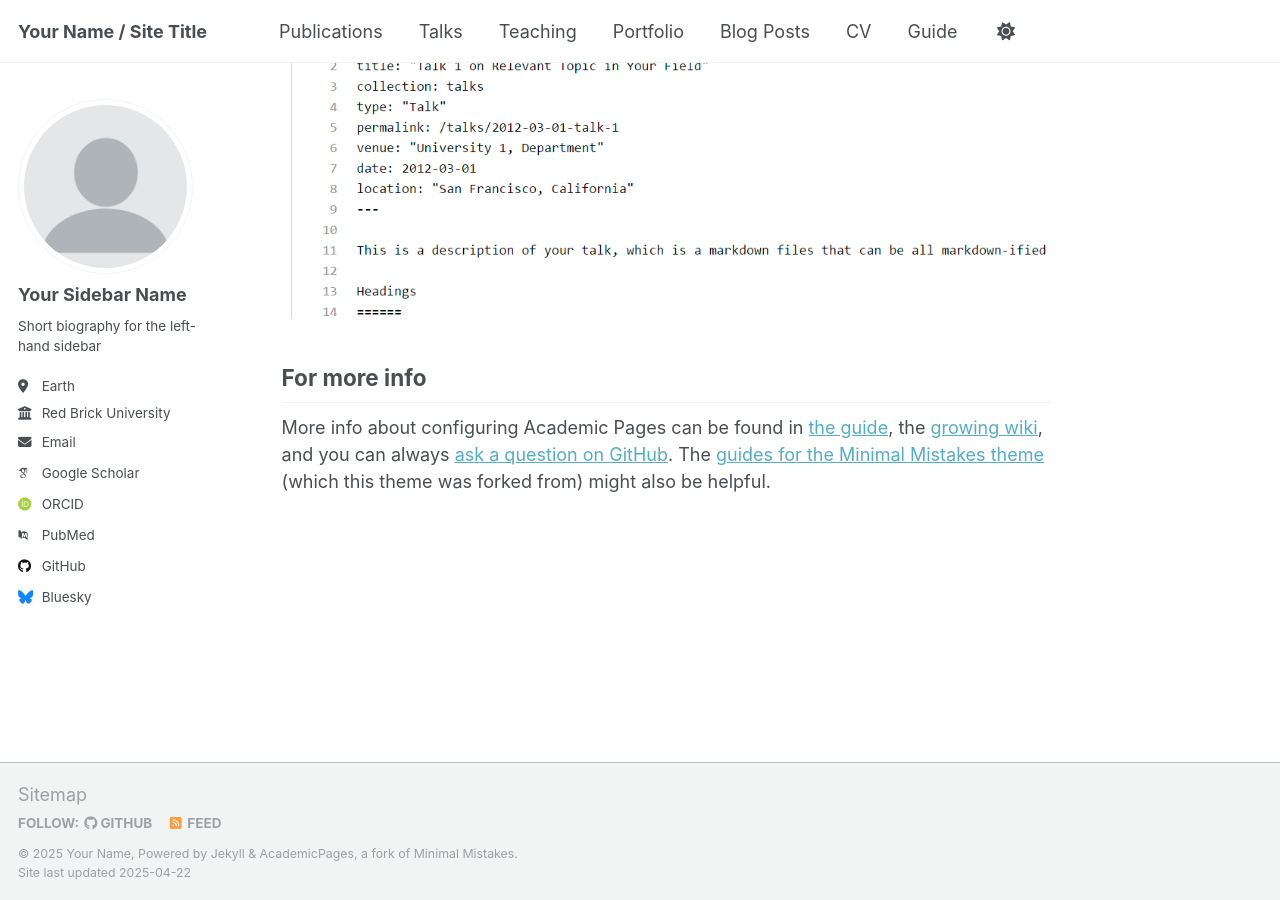
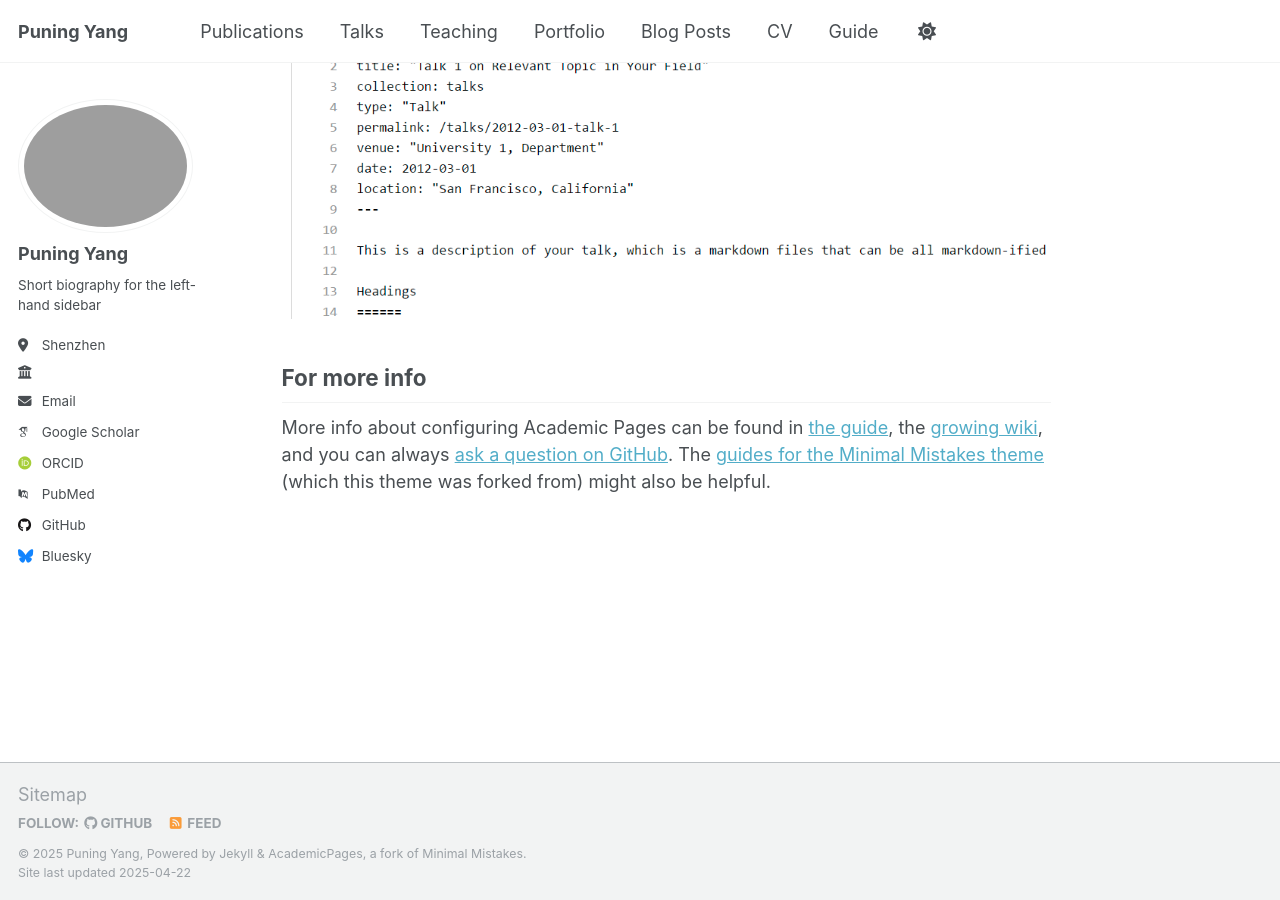
Before and after one commit to Puning97/Puning97.github.io, a Jekyll site: the page built from _pages/about.md, in a window 1280 px wide and 900 px high, scrolled down 2636 px. Built offline with Jekyll 4.4.1, drawn with Linux system fonts in a browser that asks for light colours; some web fonts are replaced.

Commit message:
Update _config.yml

```diff
--- a/_config.yml
+++ b/_config.yml
@@ -9,27 +9,27 @@
 # Basic Site Settings
 locale                   : "en-US"
 site_theme               : "default"
-title                    : "Your Name / Site Title"
+title                    : "Puning Yang"
 title_separator          : "-"
-name                     : &name "Your Name"
+name                     : &name "Puning Yang"
 description              : &description "personal description"
-url                      : https://academicpages.github.io # the base hostname & protocol for your site e.g. "https://[your GitHub username].github.io"
+url                      : https://Puning97.github.io # the base hostname & protocol for your site e.g. "https://[your GitHub username].github.io"
 baseurl                  : "" # the subpath of your site, e.g. "/blog"
-repository               : "academicpages/academicpages.github.io"
+repository               : "Puning97/Puning97.github.io"
 
 # Site Author - The following control what appear as part of the author content on the side bar.
 #               If a field is blank the icon and link will not appear, otherwise it will be shown.
 #               Additional customization can be done by editing /_includes/author-profile.html
 author:
   # Biographic information
-  avatar           : "profile.png"
-  name             : "Your Sidebar Name"
+  avatar           : "IMG_2531.png"
+  name             : "Puning Yang"
   pronouns         : # example: "she/her"
   bio              : "Short biography for the left-hand sidebar"
-  location         : "Earth"
-  employer         : "Red Brick University"
+  location         : "Shenzhen"
+  employer         : ""
   uri              : # URL
-  email            : "none@example.org"
+  email            : "puning97yang@gmail.com"
 
   # Academic websites
   arxiv            : # URL - Update with the correct link to your profile
```
